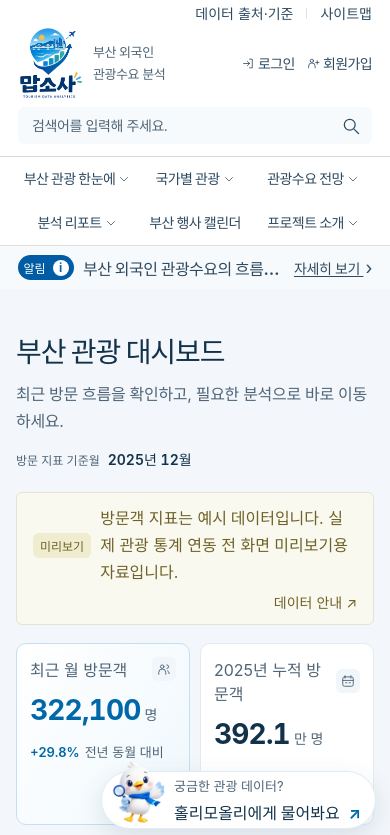
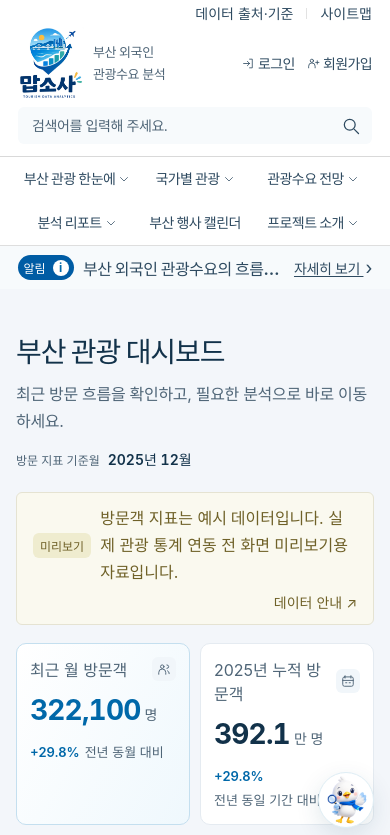
Before and after one commit to bibikhue/front_code, a React (Vite) app: page / in a window 390 px wide. Shown: the top 835 px of the page. Built offline with nearby package versions, Linux system fonts and the light colour scheme; a web font is replaced by a local one.

Commit message:
디자인 2b: 챗봇 버튼 원형 아이콘, 푸터 가림 해소, 표 여백·하위 탭 선택 색 통일

```diff
--- a/src/App.css
+++ b/src/App.css
@@ -39,7 +39,7 @@
 .site-header { flex-shrink: 0; }
 .dashboard-main { flex: 1; min-height: 280px; background: #fff; }
 .site-footer { flex-shrink: 0; background: var(--surface-alt); color: var(--text); border-top: 1px solid #eceff1; }
-.footer-inner { max-width: 1280px; margin: 0 auto; padding: 34px 54px 20px; }
+.footer-inner { max-width: 1280px; margin: 0 auto; padding: 34px 54px calc(20px + 56px + 24px); }
 .footer-content { display: flex; align-items: center; justify-content: space-between; gap: 44px; }
 .footer-intro { display: flex; align-items: center; gap: 23px; }
 .footer-brand { display: inline-flex; flex-shrink: 0; }
@@ -61,7 +61,7 @@
 .footer-top-button { display: inline-flex; align-items: center; gap: 6px; }
 .footer-top-button svg { width: 12px; height: 12px; transform: rotate(180deg); }
 @media (max-width: 950px) {
-  .footer-inner { padding: 30px 30px 20px; }
+  .footer-inner { padding: 30px 30px calc(20px + 56px + 24px); }
   .footer-content { gap: 26px; }
   .footer-intro { gap: 15px; }
   .footer-logo { width: 78px; }
@@ -69,7 +69,7 @@
   .footer-project-info > div { gap: 10px; }
 }
 @media (max-width: 720px) {
-  .footer-inner { padding: 28px 24px 18px; }
+  .footer-inner { padding: 28px 24px calc(18px + 56px + 16px); }
   .footer-content { flex-direction: column; align-items: flex-start; gap: 24px; }
   .footer-intro { gap: 20px; }
   .footer-logo { width: 80px; }
--- a/src/components/CountryTourism.css
+++ b/src/components/CountryTourism.css
@@ -10,7 +10,7 @@
 .country-demo-notice strong { flex: none; padding: 4px 7px; border-radius: var(--radius-sm); background: #efeccf; font-size: var(--fs-xs); }
 .country-section-nav { display: grid; grid-template-columns: repeat(4, minmax(0, 1fr)); gap: 8px; margin-bottom: 20px; }
 .country-section-nav a { min-width: 0; padding: 12px 8px; border: 1px solid #e5ebf1; border-radius: var(--radius-md); background: white; color: var(--text); font-size: var(--fs-md); font-weight: 600; text-align: center; line-height: 1.4; }
-.country-section-nav a[aria-current] { border-color: #9dcde8; background: var(--tint); color: var(--accent); }
+.country-section-nav a[aria-current], .country-section-nav a[aria-current]:hover { border-color: var(--accent); background: var(--tint); color: var(--accent); }
 .country-section-nav a:hover { border-color: #9dcde8; background: #eaf6fc; color: var(--accent); }
 .country-section-nav a:focus-visible, .country-tourism button:focus-visible, .country-tourism select:focus-visible, .country-heatmap-scroll:focus-visible, .country-table-scroll:focus-visible { outline: 2px solid var(--accent); outline-offset: 2px; }
 .country-tourism .country-panel { display: block; min-width: 0; padding: 24px; border: 1px solid #e5ebf1; border-radius: var(--radius-md); background: #fff; }
--- a/src/components/DataChatbot.css
+++ b/src/components/DataChatbot.css
@@ -1,8 +1,6 @@
-.data-chatbot { position: fixed; right: 27px; bottom: max(25px, env(safe-area-inset-bottom)); z-index: 80; color: var(--text-strong); }
-.chat-launcher { display: flex; align-items: center; justify-content: center; gap: 9px; margin-left: auto; height: 51px; padding: 0 18px; color: white; background: #096f9f; border-radius: var(--radius-pill); box-shadow: var(--shadow-card); font-size: var(--fs-md); font-weight: 600; }
-.chat-launcher:hover { background: #075b84; }
+.data-chatbot { position: fixed; right: 24px; bottom: max(24px, env(safe-area-inset-bottom)); z-index: 80; color: var(--text-strong); }
+.chat-launcher { display: flex; align-items: center; justify-content: center; margin-left: auto; font-size: var(--fs-md); font-weight: 600; }
 .chat-launcher svg { width: 21px; height: 21px; }
-.chat-launcher.open { width: 51px; padding: 0; }
 .chat-panel { display: flex; flex-direction: column; width: 382px; height: min(640px, calc(100dvh - 112px)); margin-bottom: 13px; background: white; border: 1px solid #dce8f0; border-radius: var(--radius-md); box-shadow: var(--shadow-card); overflow: hidden; }
 .chat-header { display: flex; align-items: center; gap: 11px; padding: 20px; background: linear-gradient(120deg, #0d688f, #0b83ac); color: white; }
 .chat-avatar { width: 37px; height: 37px; display: grid; place-items: center; border-radius: var(--radius-md); background: #ffffff24; }
@@ -42,16 +40,12 @@
 .chat-error { color: var(--color-down); background: #fcf6eb; padding: 10px 12px; border-radius: var(--radius-md); font-size: var(--fs-base); line-height: 1.8; }
 @keyframes chat-pulse { 50% { opacity: .3; } }
 @media (prefers-reduced-motion: reduce) { .chat-thinking span { animation: none; } }
-@media (max-width: 480px) { .data-chatbot { right: 14px; bottom: max(15px, env(safe-area-inset-bottom)); } .chat-panel { width: calc(100vw - 28px); height: min(630px, calc(100dvh - 94px)); margin-bottom: 10px; border-radius: var(--radius-md); } .chat-launcher { height: 47px; font-size: var(--fs-md); padding: 0 15px; } .chat-launcher.open { width: 47px; } .chat-header { padding: 16px; } }
+@media (max-width: 480px) { .chat-panel { width: calc(100vw - 28px); height: min(630px, calc(100dvh - 94px)); margin-bottom: 10px; border-radius: var(--radius-md); } .chat-header { padding: 16px; } }
 /* Holy Moly: a curious seagull from the Busan coast. */
 .chat-mabi { display: block; width: 100%; height: 100%; object-fit: contain; }
-.chat-launcher { height: 66px; padding: 0 19px 0 4px; gap: 5px; background: #fff; color: var(--text-strong); border: 1px solid #deedf4; border-radius: var(--radius-pill); box-shadow: var(--shadow-card); transition: transform .2s, box-shadow .2s; }
+.chat-launcher { width: 56px; height: 56px; padding: 0; gap: 0; overflow: hidden; background: #fff; color: var(--text-strong); border: 1px solid #deedf4; border-radius: 50%; box-shadow: var(--shadow-card); transition: transform .2s, box-shadow .2s; }
 .chat-launcher:hover { background: #f4fbff; transform: translateY(-3px); box-shadow: var(--shadow-card); }
-.chat-launcher-mascot { width: 73px; height: 85px; margin-top: -16px; }
-.chat-launcher-copy { display: grid; min-width: 0; text-align: left; gap: 5px; }
-.chat-launcher-copy small { color: var(--text-muted); font-size: var(--fs-sm); font-weight: 400; }
-.chat-launcher-copy strong { font-size: var(--fs-base); font-weight: 700; }
-.chat-launcher-copy strong span { color: var(--accent); margin-left: 5px; }
+.chat-launcher-mascot { width: 52px; height: 52px; }
 .chat-launcher.open { height: 45px; width: 45px; border-radius: 50%; background: #fff; color: var(--text-strong); }
 .chat-panel { width: 390px; height: min(700px, calc(100dvh - 106px)); border-radius: var(--radius-md); box-shadow: var(--shadow-card); }
 .chat-header { padding: 14px 18px; background: linear-gradient(120deg, #e9f8ff, #f5fcff); color: var(--text-strong); border-bottom: 1px solid #e2eff5; gap: 10px; }
@@ -81,9 +75,6 @@
 .chat-composer button { background: #1389ae; border-radius: var(--radius-md); }
 @media (max-width: 480px) {
   .chat-panel { width: calc(100vw - 44px); height: min(690px, calc(100dvh - 91px)); border-radius: var(--radius-md); }
-  .chat-launcher { height: 58px; padding-right: 14px; }
-  .chat-launcher-mascot { width: 63px; height: 75px; }
-  .chat-launcher-copy strong { font-size: var(--fs-base); }
   .chat-header { padding: 12px 14px; }
   .chat-avatar { width: 51px; height: 51px; }
   .chat-welcome-art { height: 112px; width: 134px; }
@@ -92,5 +83,6 @@
 @media (prefers-reduced-motion: reduce) { .chat-launcher { transition: none; } }
 
 @media (max-width: 720px) {
+  .data-chatbot { right: 16px; bottom: max(16px, env(safe-area-inset-bottom)); }
   .chat-header h2 { font-size: var(--fs-section-mobile); }
 }
--- a/src/components/DataChatbot.jsx
+++ b/src/components/DataChatbot.jsx
@@ -61,7 +61,7 @@ export default function DataChatbot() {
 
   return <aside className="data-chatbot" aria-label="관광 데이터 챗봇">
     {open && <section className="chat-panel" role="dialog" aria-modal="false" id="chat-panel" aria-labelledby="chat-title" onKeyDown={(event) => { if (event.key === 'Escape') { event.stopPropagation(); close() } }}>
-      <header className="chat-header"><span className="chat-avatar"><Mabi /></span><div><p>YOUR BUSAN DATA BUDDY</p><h2 id="chat-title">홀리모올리 <span>관광 데이터 도우미</span></h2></div><button onClick={close} aria-label="챗봇 닫기"><ChatIcon close /></button></header>
+      <header className="chat-header"><span className="chat-avatar"><Mabi /></span><div><p>관광 데이터로 보는 부산</p><h2 id="chat-title">홀리모올리 <span>관광 데이터 도우미</span></h2></div><button onClick={close} aria-label="챗봇 닫기"><ChatIcon close /></button></header>
       <div className="chat-mode"><span className={mode === 'llm' ? 'llm' : ''} />{mode === 'llm' ? 'LLM 데이터 답변' : mode === 'lookup' ? '데이터 조회 모드 · LLM 연결 전' : '연결 상태 확인 중'}</div>
       <div className="chat-messages" ref={log} role="log" aria-live="polite" aria-relevant="additions text" tabIndex="0">
         {messages.length === 1 && <div className="chat-welcome"><div className="chat-welcome-art"><span className="chat-spark spark-one">✦</span><Mabi /><span className="chat-spark spark-two">✧</span></div><span className="chat-welcome-tag">부산을 읽는 작은 탐험가</span></div>}
@@ -73,6 +73,6 @@ export default function DataChatbot() {
       <p className="chat-data-note">방문객은 예시 자료, 행사는 공식 일정 기준입니다.</p>
       <form className="chat-composer" onSubmit={(event) => { event.preventDefault(); send() }}><label className="visually-hidden" htmlFor="chat-question">데이터 질문</label><textarea id="chat-question" ref={input} value={draft} onChange={(event) => setDraft(event.target.value)} placeholder="홀리모올리에게 궁금한 점을 물어보세요" maxLength={1000} rows={2} disabled={busy} onKeyDown={(event) => { if (event.key === 'Enter' && !event.shiftKey && !event.nativeEvent.isComposing) { event.preventDefault(); send() } }} /><button type="submit" disabled={!draft.trim() || busy} aria-label="질문 보내기"><svg viewBox="0 0 24 24" fill="none" stroke="currentColor" strokeWidth="1.8" aria-hidden="true"><path d="M12 20V4m-6 6 6-6 6 6" /></svg></button></form>
     </section>}
-    <button className={`chat-launcher ${open ? 'open' : ''}`} ref={launcher} onClick={() => open ? close() : setOpen(true)} aria-expanded={open} aria-controls={open ? 'chat-panel' : undefined} aria-label={open ? '챗봇 접기' : '관광 데이터 챗봇 열기'}>{open ? <ChatIcon close /> : <><span className="chat-launcher-mascot"><Mabi /></span><span className="chat-launcher-copy"><small>궁금한 관광 데이터?</small><strong>홀리모올리에게 물어봐요 <span aria-hidden="true">↗</span></strong></span></>}</button>
+    <button className={`chat-launcher ${open ? 'open' : ''}`} ref={launcher} onClick={() => open ? close() : setOpen(true)} aria-expanded={open} aria-controls={open ? 'chat-panel' : undefined} aria-label={open ? '챗봇 접기' : '관광 데이터 챗봇 열기'}>{open ? <ChatIcon close /> : <span className="chat-launcher-mascot" aria-hidden="true"><Mabi /></span>}</button>
   </aside>
 }
--- a/src/components/ForecastOutlook.css
+++ b/src/components/ForecastOutlook.css
@@ -12,7 +12,7 @@
 .outlook-demo-notice strong { flex: none; padding: 4px 7px; border-radius: var(--radius-sm); background: #eeebce; font-size: var(--fs-xs); }
 .outlook-section-nav { display: grid; grid-template-columns: repeat(3, minmax(0, 1fr)); gap: 8px; margin-bottom: 19px; }
 .outlook-section-nav a { min-width: 0; padding: 12px; border: 1px solid #e3eaf0; border-radius: var(--radius-md); background: #fff; color: var(--text-muted); font-size: var(--fs-md); font-weight: 600; text-align: center; text-decoration: none; }
-.outlook-section-nav a[aria-current] { border-color: #95cce7; background: var(--tint); color: var(--accent); }
+.outlook-section-nav a[aria-current], .outlook-section-nav a[aria-current]:hover { border-color: var(--accent); background: var(--tint); color: var(--accent); }
 .outlook-section-nav a:hover { border-color: #95cce7; background: #e9f5fb; color: var(--accent); }
 .outlook-panel { min-width: 0; padding: 25px; border: 1px solid #e4ebf1; border-radius: var(--radius-md); background: #fff; scroll-margin-top: 15px; }
 .outlook-panel:focus { outline: none; }
@@ -44,7 +44,7 @@
 .outlook-caution { border-left: 3px solid #9baec4; background: #f3f6f9; color: var(--text-muted); }
 .outlook-table { width: 100%; min-width: 850px; border-collapse: collapse; white-space: nowrap; font-size: var(--fs-md); font-variant-numeric: tabular-nums; }
 .outlook-table caption { padding: 0 0 10px; color: var(--text-muted); font-weight: 600; text-align: left; }
-.outlook-table th, .outlook-table td { padding: 10px 9px; border-bottom: 1px solid #e9eff4; text-align: right; }
+.outlook-table th, .outlook-table td { padding: 11px 9px; border-bottom: 1px solid #e9eff4; text-align: right; }
 .outlook-table th:first-child { text-align: left; }
 .outlook-table thead th { background: var(--surface-alt); color: var(--text-muted); font-weight: 600; }
 .outlook-table tbody th { color: var(--text-strong); }
--- a/src/components/MiceCalendar.css
+++ b/src/components/MiceCalendar.css
@@ -17,8 +17,8 @@
 .mice-day.today i { width: 4px; height: 4px; border-radius: 50%; background: currentColor; }
 .mice-density-0 { background: #f4f7fa; color: var(--text); }
 .mice-density-1 { background: #e6f3fc; color: var(--accent); }
-.mice-density-2 { background: #a9d7f1; color: #286587; }
-.mice-density-3 { background: #62acda; color: #164f75; }
+.mice-density-2 { background: #a9d7f1; color: var(--text-strong); }
+.mice-density-3 { background: #62acda; color: var(--text-strong); }
 .mice-density-4 { background: #1879b2; color: white; }
 .mice-day.selected { outline: 2px solid #164e77; outline-offset: 1px; }
 .mice-day:focus-visible { outline: 2px solid #164e77; outline-offset: 2px; }
--- a/src/components/ProjectIntro.css
+++ b/src/components/ProjectIntro.css
@@ -2,7 +2,7 @@
 .project-nav-shell { max-width: 1280px; min-width: 0; margin: 0 auto; padding: 24px 54px; }
 .project-section-nav { display: grid; grid-template-columns: repeat(3, minmax(0, 1fr)); gap: 8px; }
 .project-section-nav a { min-width: 0; padding: 12px 8px; border: 1px solid #e5ebf1; border-radius: var(--radius-md); background: #fff; color: var(--text-muted); font-size: var(--fs-md); font-weight: 600; text-align: center; line-height: 1.4; }
-.project-section-nav a[aria-current] { border-color: #9dcde8; background: var(--tint); color: var(--accent); }
+.project-section-nav a[aria-current], .project-section-nav a[aria-current]:hover { border-color: var(--accent); background: var(--tint); color: var(--accent); }
 .project-section-nav a:hover { border-color: #9dcde8; background: #eaf6fc; color: var(--accent); }
 .project-about-section, .project-detail-section { min-width: 0; }
 .project-about-section:focus, .project-detail-section:focus { outline: none; }
@@ -20,7 +20,7 @@
 .project-table-region { display: block; width: 100%; max-width: 100%; min-width: 0; overflow-x: auto; border: 1px solid #e5ebf1; border-radius: var(--radius-md); background: #fff; scrollbar-width: thin; }
 #project-data .project-table-region { border: 0; }
 .project-table { width: 100%; border-collapse: collapse; color: var(--text); font-size: var(--fs-md); font-variant-numeric: tabular-nums; line-height: 1.6; text-align: left; }
-.project-table th, .project-table td { padding: 14px 15px; border-bottom: 1px solid #eaf0f4; vertical-align: top; word-break: keep-all; }
+.project-table th, .project-table td { padding: 11px 15px; border-bottom: 1px solid #eaf0f4; vertical-align: top; word-break: keep-all; }
 .project-table thead th { background: var(--surface-alt); color: var(--text-strong); font-weight: 700; white-space: nowrap; }
 .project-table tbody th { color: var(--text-strong); font-weight: 700; }
 .project-table tbody tr:last-child th, .project-table tbody tr:last-child td { border-bottom: 0; }
@@ -30,6 +30,7 @@
 .project-menu-table th:first-child { width: 22%; }
 .project-menu-table th:nth-child(2) { width: 44%; }
 .project-sources-table { min-width: 990px; }
+.project-sources-table th, .project-sources-table td { padding-top: 14px; padding-bottom: 14px; }
 .project-sources-table th:first-child { width: 17%; }
 .project-sources-table th:nth-child(2) { width: 24%; }
 .project-sources-table th:nth-child(3) { width: 16%; }
@@ -66,6 +67,7 @@
   .project-content-shell { padding-right: 16px; padding-left: 16px; }
   .project-info-card { padding: 17px; }
   .project-table th, .project-table td { padding: 12px; }
+  .project-menu-table th, .project-menu-table td { padding-top: 11px; padding-bottom: 11px; }
 }
 
 .project-section-heading h2 { font-size: var(--fs-xl); }
--- a/src/components/TourismOverview.css
+++ b/src/components/TourismOverview.css
@@ -10,7 +10,7 @@
 .tourism-data-reference strong { font-weight: 600; }.tourism-data-reference span { font-size: var(--fs-xs); color: var(--text-muted); }
 .tourism-section-links { display: grid; grid-template-columns: repeat(4, minmax(0, 1fr)); gap: 10px; margin: 0 0 19px; }
 .tourism-section-links a { display: flex; justify-content: space-between; gap: 6px; color: var(--text-muted); font-size: var(--fs-md); padding: 11px 14px; border: 1px solid #dde7ef; background: white; border-radius: var(--radius-md); }
-.tourism-section-links a:hover { color: var(--accent); background: #edf7fd; border-color: #bcddec; }.tourism-overview .tourism-section-links a[aria-current] { color: var(--accent); background: var(--tint); border-color: #bcddec; }.tourism-overview .tourism-section-links a[aria-current]:hover { background: #edf7fd; }
+.tourism-section-links a:hover { color: var(--accent); background: #edf7fd; border-color: #bcddec; }.tourism-overview .tourism-section-links a[aria-current] { color: var(--accent); background: var(--tint); border-color: var(--accent); }.tourism-overview .tourism-section-links a[aria-current]:hover { background: var(--tint); }
 .tourism-section-links a span { color: var(--accent); }
 .tourism-section { margin-top: 24px; scroll-margin-top: 24px; }
 .tourism-section:focus { outline: none; }
@@ -39,11 +39,11 @@
 .tourism-industry-details { margin-top: 16px; padding: 13px; border: 1px solid #e5edf3; border-radius: var(--radius-md); background: var(--surface-alt); font-size: var(--fs-md); color: var(--text-muted); }.tourism-industry-details summary { cursor: pointer; }.tourism-industry-details table { margin-top: 10px; }
 .tourism-empty { padding: 40px 24px; background: white; border: 1px solid #e1eaf1; border-radius: var(--radius-md); font-size: var(--fs-base); color: var(--text-muted); }.tourism-empty button { color: var(--accent); text-decoration: underline; }
 @media (max-width: 1000px) { .tourism-industry-grid { grid-template-columns: 1fr; gap: 24px; }.tourism-region-bars { gap: 13px 19px; }.tourism-region-bars li { grid-template-columns: 75px minmax(15px, 1fr) 84px; gap: 7px; } }
-@media (max-width: 760px) { .tourism-data-reference { text-align: left; }.tourism-overview .overview-title-row { flex-wrap: wrap; gap: 15px; }.tourism-section-links { grid-template-columns: repeat(2, minmax(0, 1fr)); }.tourism-region-bars { grid-template-columns: 1fr; gap: 14px; }.tourism-region-bars li { grid-template-columns: 79px minmax(20px, 1fr) 98px; gap: 11px; }.tourism-overview .chart-legend { flex-wrap: wrap; }.tourism-overview .overview-period-caption { flex-wrap: wrap; }.tourism-overview .overview-period-caption > span { line-height: 1.9; }.tourism-overview .overview-table th, .tourism-overview .overview-table td { padding: 10px 6px; } }
+@media (max-width: 760px) { .tourism-data-reference { text-align: left; }.tourism-overview .overview-title-row { flex-wrap: wrap; gap: 15px; }.tourism-section-links { grid-template-columns: repeat(2, minmax(0, 1fr)); }.tourism-region-bars { grid-template-columns: 1fr; gap: 14px; }.tourism-region-bars li { grid-template-columns: 79px minmax(20px, 1fr) 98px; gap: 11px; }.tourism-overview .chart-legend { flex-wrap: wrap; }.tourism-overview .overview-period-caption { flex-wrap: wrap; }.tourism-overview .overview-period-caption > span { line-height: 1.9; }.tourism-overview .overview-table th, .tourism-overview .overview-table td { padding: 11px 6px; } }
 @media (max-width: 480px) {
   .tourism-overview .overview-metric { min-width: 0; }.tourism-overview .metric-value { font-size: var(--fs-3xl); line-height: 1.6; }.tourism-overview .metric-heading { min-height: 32px; line-height: 1.6; align-items: flex-start; }.tourism-overview .metric-detail { min-height: 31px; }.tourism-overview .metric-icon { width: 23px; height: 23px; }
   .tourism-overview .overview-panel { padding: 18px 14px; }.tourism-section-links a { padding: 10px; font-size: var(--fs-md); }.tourism-section-heading h2 { font-size: var(--fs-xl); }.tourism-overview .panel-heading h2 { font-size: var(--fs-xl); }
-  .tourism-overview .overview-table { font-size: var(--fs-md); }.tourism-overview .overview-table th, .tourism-overview .overview-table td { padding: 9px 3px; }.tourism-overview .overview-table thead th { font-size: var(--fs-md); white-space: normal; }
+  .tourism-overview .overview-table { font-size: var(--fs-md); }.tourism-overview .overview-table th, .tourism-overview .overview-table td { padding: 11px 3px; }.tourism-overview .overview-table thead th { font-size: var(--fs-md); white-space: normal; }
   .tourism-region-summary { gap: 0; }.tourism-region-summary > div { padding: 13px 11px; }.tourism-region-summary span { font-size: var(--fs-base); line-height: 1.7; }.tourism-region-summary strong { font-size: var(--fs-3xl); }.tourism-region-bars li { grid-template-columns: 78px minmax(18px, 1fr) 84px; gap: 8px; }.tourism-region-name { font-size: var(--fs-md); }.tourism-region-value { font-size: var(--fs-md); }
   .tourism-quick-summary { padding: 13px 15px; }.tourism-quick-summary p { font-size: var(--fs-base); }.tourism-industry-table i { margin-right: 5px; width: 6px; height: 6px; }.tourism-industry-details { padding: 11px 8px; }.tourism-industry-select { font-size: var(--fs-md); }
 }
```
